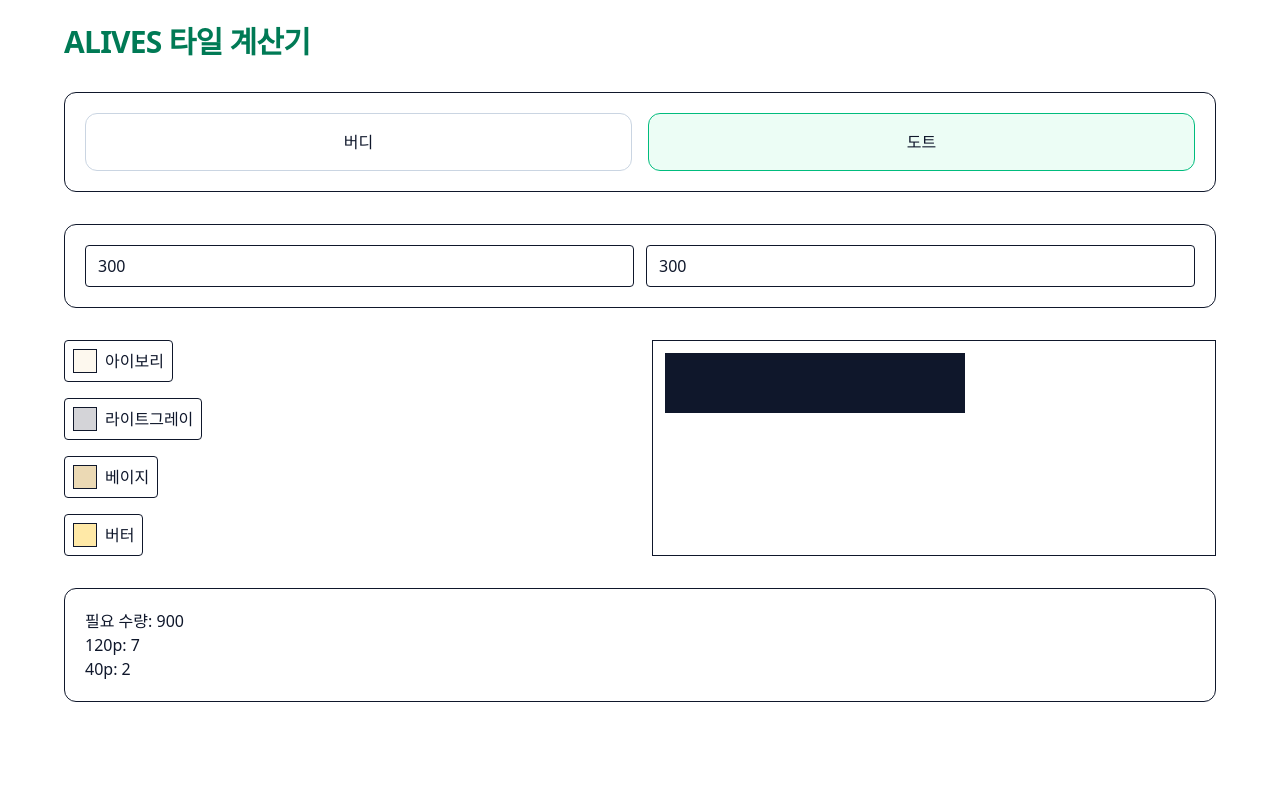
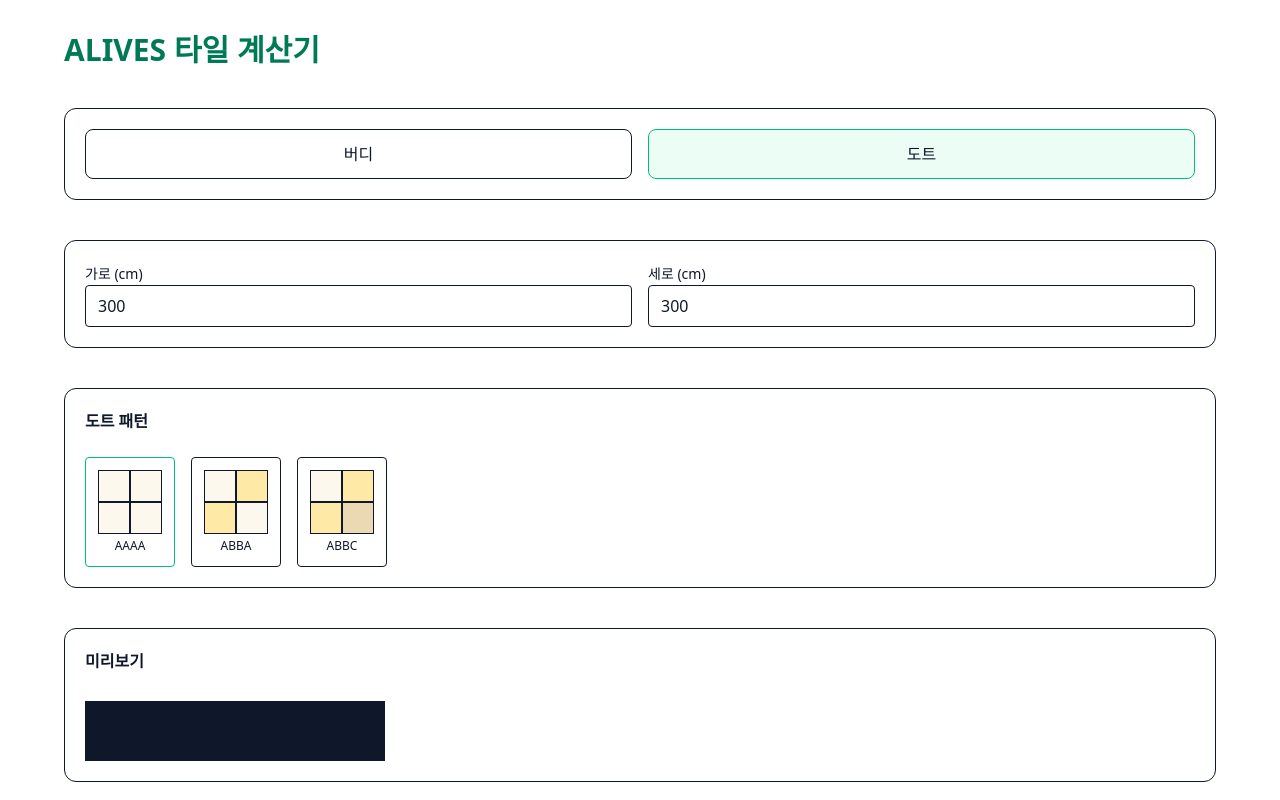
Before and after one commit to kimtwoo95-png/deck-tile-simulator-FINAL, a Next.js app: page / in a window 1280 px wide. Both pictures are taken after a click on the button "도트". Shown: the top 800 px of the page. Built offline with nearby package versions, Linux system fonts and the light colour scheme.

Commit message:
fix preview + dot colors to 4 + patterns

```diff
--- a/app/page.tsx
+++ b/app/page.tsx
@@ -2,82 +2,80 @@
 
 import { useState } from "react";
 
-/* --------------------------------------------
+/* =========================================================
    타입 정의
--------------------------------------------- */
+========================================================= */
 type ProductType = "buddy" | "dot";
+
 type BuddyColor = "ivory" | "lightgray" | "beige" | "butter";
 
-/** 🔥 도트 색상: 4색만 유지 */
 type DotColorKey = "ivory" | "lightgray" | "beige" | "butter";
+
 type DotPattern = "AAAA" | "ABBA" | "ABBC";
 
-/* --------------------------------------------
-   버디 색상
--------------------------------------------- */
-const buddyColorOptions: { key: BuddyColor; label: string; color: string }[] = [
+/* =========================================================
+   색상 옵션
+========================================================= */
+const buddyColorOptions = [
   { key: "ivory", label: "아이보리", color: "#FDF8EE" },
   { key: "lightgray", label: "라이트그레이", color: "#D4D4D8" },
   { key: "beige", label: "베이지", color: "#EBD9B4" },
   { key: "butter", label: "버터", color: "#FFE9A7" },
-];
+] as const;
 
-/* --------------------------------------------
-   도트 색상 (🔥 6 → 4)
--------------------------------------------- */
-const dotColorOptions: { key: DotColorKey; label: string; color: string }[] = [
+const dotColorOptions = [
   { key: "ivory", label: "아이보리", color: "#FDF8EE" },
   { key: "lightgray", label: "라이트그레이", color: "#D4D4D8" },
   { key: "beige", label: "베이지", color: "#EBD9B4" },
   { key: "butter", label: "버터", color: "#FFE9A7" },
-];
+] as const;
 
-/* --------------------------------------------
-   도트 패턴 (2×2)
--------------------------------------------- */
+/* =========================================================
+   도트 패턴 정의 (2×2)
+========================================================= */
 const dotPatternCells: Record<DotPattern, ("A" | "B" | "C")[]> = {
   AAAA: ["A", "A", "A", "A"],
   ABBA: ["A", "B", "B", "A"],
   ABBC: ["A", "B", "B", "C"],
 };
 
-/* --------------------------------------------
-   박스 계산 함수
--------------------------------------------- */
-function calcPacks(totalNeeded: number, packSizes: number[]) {
-  const sorted = [...packSizes].sort((a, b) => b - a);
-  const smallest = sorted[sorted.length - 1];
+/* =========================================================
+   박스 계산 로직
+========================================================= */
+function calcPacks(total: number, packs: number[]) {
+  const sorted = [...packs].sort((a, b) => b - a);
+  let remain = total;
+  const result: Record<number, number> = {};
 
-  const packCounts: Record<number, number> = {};
-  let remaining = totalNeeded;
-
-  for (const size of sorted) {
-    const count = Math.floor(remaining / size);
-    packCounts[size] = count;
-    remaining -= count * size;
+  for (const p of sorted) {
+    const count = Math.floor(remain / p);
+    result[p] = count;
+    remain -= count * p;
   }
 
-  if (remaining > 0) {
-    packCounts[smallest] = (packCounts[smallest] || 0) + 1;
+  if (remain > 0) {
+    const smallest = sorted[sorted.length - 1];
+    result[smallest] = (result[smallest] || 0) + 1;
   }
 
   const totalPieces = sorted.reduce(
-    (sum, size) => sum + size * (packCounts[size] || 0),
+    (sum, p) => sum + p * (result[p] || 0),
     0
   );
 
   return {
-    packCounts,
+    result,
     totalPieces,
-    leftover: totalPieces - totalNeeded,
+    leftover: totalPieces - total,
   };
 }
 
-/* --------------------------------------------
-   메인 컴포넌트
--------------------------------------------- */
+/* =========================================================
+   메인 페이지
+========================================================= */
 export default function Page() {
   const [productType, setProductType] = useState<ProductType>("buddy");
+
   const [widthCm, setWidthCm] = useState(300);
   const [heightCm, setHeightCm] = useState(300);
 
@@ -88,9 +86,9 @@
   const [dotColorB, setDotColorB] = useState<DotColorKey>("butter");
   const [dotColorC, setDotColorC] = useState<DotColorKey>("beige");
 
-  const maxPreviewTiles = 40;
-
-  /* 계산 */
+  /* =========================================================
+     계산
+  ========================================================= */
   const buddyX = Math.ceil(widthCm / 30);
   const buddyY = Math.ceil(heightCm / 30);
   const buddyNeeded = buddyX * buddyY;
@@ -101,48 +99,54 @@
   const dotNeeded = dotX * dotY;
   const dotPack = calcPacks(dotNeeded, [120, 40]);
 
-  const previewBuddyX = Math.min(buddyX, maxPreviewTiles);
-  const previewBuddyY = Math.min(buddyY, maxPreviewTiles);
-  const previewDotX = Math.min(dotX, maxPreviewTiles);
-  const previewDotY = Math.min(dotY, maxPreviewTiles);
+  const previewLimit = 40;
+  const previewBuddyX = Math.min(buddyX, previewLimit);
+  const previewBuddyY = Math.min(buddyY, previewLimit);
+  const previewDotX = Math.min(dotX, previewLimit);
+  const previewDotY = Math.min(dotY, previewLimit);
 
-  const colorMap: Record<DotColorKey, string> = Object.fromEntries(
-    dotColorOptions.map((c) => [c.key, c.color])
-  ) as Record<DotColorKey, string>;
+  const dotColorMap: Record<DotColorKey, string> = {
+    ivory: "#FDF8EE",
+    lightgray: "#D4D4D8",
+    beige: "#EBD9B4",
+    butter: "#FFE9A7",
+  };
 
-  const getDotColor = (symbol: "A" | "B" | "C") =>
-    symbol === "A"
-      ? colorMap[dotColorA]
-      : symbol === "B"
-      ? colorMap[dotColorB]
-      : colorMap[dotColorC];
+  const getDotColor = (symbol: "A" | "B" | "C") => {
+    if (symbol === "A") return dotColorMap[dotColorA];
+    if (symbol === "B") return dotColorMap[dotColorB];
+    return dotColorMap[dotColorC];
+  };
 
+  /* =========================================================
+     UI
+  ========================================================= */
   return (
-    <div className="min-h-screen bg-white px-4 py-6 text-slate-900">
-      <div className="max-w-6xl mx-auto space-y-8">
-        <h1 className="text-3xl font-black tracking-tight text-emerald-700">
+    <div className="min-h-screen bg-white px-6 py-8 text-slate-900">
+      <div className="max-w-6xl mx-auto space-y-10">
+        <h1 className="text-3xl font-black text-emerald-700">
           ALIVES 타일 계산기
         </h1>
 
-        {/* 1. 데크타일 선택 */}
+        {/* 타일 종류 */}
         <section className="border rounded-xl p-5">
-          <div className="grid grid-cols-2 gap-4">
+          <div className="flex gap-4">
             <button
               onClick={() => setProductType("buddy")}
-              className={`border rounded-xl p-4 ${
+              className={`flex-1 border rounded-lg py-3 ${
                 productType === "buddy"
-                  ? "border-emerald-500 bg-emerald-50"
-                  : "border-slate-300"
+                  ? "bg-emerald-50 border-emerald-500"
+                  : ""
               }`}
             >
               버디
             </button>
             <button
               onClick={() => setProductType("dot")}
-              className={`border rounded-xl p-4 ${
+              className={`flex-1 border rounded-lg py-3 ${
                 productType === "dot"
-                  ? "border-emerald-500 bg-emerald-50"
-                  : "border-slate-300"
+                  ? "bg-emerald-50 border-emerald-500"
+                  : ""
               }`}
             >
               도트
@@ -150,66 +154,68 @@
           </div>
         </section>
 
-        {/* 2. 사이즈 입력 */}
+        {/* 공간 입력 */}
         <section className="border rounded-xl p-5">
-          <div className="flex gap-3">
+          <div className="flex gap-4">
+            <div className="flex-1">
+              <label className="text-sm">가로 (cm)</label>
               <input
                 type="number"
                 value={widthCm}
-              onChange={(e) => setWidthCm(Number(e.target.value))}
-              className="border px-3 py-2 rounded w-full"
+                onChange={(e) => setWidthCm(+e.target.value)}
+                className="w-full border rounded px-3 py-2"
               />
+            </div>
+            <div className="flex-1">
+              <label className="text-sm">세로 (cm)</label>
               <input
                 type="number"
                 value={heightCm}
-              onChange={(e) => setHeightCm(Number(e.target.value))}
-              className="border px-3 py-2 rounded w-full"
+                onChange={(e) => setHeightCm(+e.target.value)}
+                className="w-full border rounded px-3 py-2"
               />
+            </div>
           </div>
         </section>
 
-        {/* 3. 옵션 + 미리보기 */}
-        <section className="grid grid-cols-1 md:grid-cols-2 gap-6">
-          {/* 옵션 */}
-          <div className="space-y-4">
-            {productType === "buddy" &&
-              buddyColorOptions.map((c) => (
+        {/* 도트 옵션 */}
+        {productType === "dot" && (
+          <section className="border rounded-xl p-5 space-y-6">
+            <h2 className="font-bold">도트 패턴</h2>
+            <div className="flex gap-4">
+              {(["AAAA", "ABBA", "ABBC"] as DotPattern[]).map((p) => (
                 <button
-                  key={c.key}
-                  onClick={() => setBuddyColor(c.key)}
-                  className="flex gap-2 items-center border p-2 rounded"
+                  key={p}
+                  onClick={() => setDotPattern(p)}
+                  className={`border p-3 rounded ${
+                    dotPattern === p ? "border-emerald-500" : ""
+                  }`}
                 >
+                  <div className="grid grid-cols-2">
+                    {dotPatternCells[p].map((s, i) => (
                       <div
-                    className="w-6 h-6 border"
-                    style={{ backgroundColor: c.color }}
+                        key={i}
+                        className="w-8 h-8 border"
+                        style={{ backgroundColor: getDotColor(s) }}
                       />
-                  {c.label}
-                </button>
                     ))}
-
-            {productType === "dot" &&
-              dotColorOptions.map((c) => (
-                <button
-                  key={c.key}
-                  onClick={() => setDotColorA(c.key)}
-                  className="flex gap-2 items-center border p-2 rounded"
-                >
-                  <div
-                    className="w-6 h-6 border"
-                    style={{ backgroundColor: c.color }}
-                  />
-                  {c.label}
+                  </div>
+                  <div className="text-xs mt-1 text-center">{p}</div>
                 </button>
               ))}
             </div>
+          </section>
+        )}
 
         {/* 미리보기 */}
-          <div className="border p-3 overflow-auto">
+        <section className="border rounded-xl p-5">
+          <h2 className="font-bold mb-3">미리보기</h2>
+
           {productType === "buddy" && (
             <div
-                className="grid"
+              className="inline-grid"
               style={{
-                  gridTemplateColumns: `repeat(${previewBuddyX}, 20px)`,
+                gridTemplateColumns: `repeat(${previewBuddyX}, 18px)`,
               }}
             >
               {Array.from({ length: previewBuddyX * previewBuddyY }).map(
@@ -220,7 +226,7 @@
                     style={{
                       backgroundColor:
                         buddyColorOptions.find(
-                            (b) => b.key === buddyColor
+                          (c) => c.key === buddyColor
                         )?.color,
                     }}
                   />
@@ -231,13 +237,12 @@
 
           {productType === "dot" && (
             <div
-                className="grid"
+              className="inline-grid"
               style={{
                 gridTemplateColumns: `repeat(${previewDotX}, 10px)`,
               }}
             >
-                {Array.from({ length: previewDotX * previewDotY }).map(
-                  (_, i) => {
+              {Array.from({ length: previewDotX * previewDotY }).map((_, i) => {
                 const x = i % previewDotX;
                 const y = Math.floor(i / previewDotX);
                 const idx = (y % 2) * 2 + (x % 2);
@@ -249,29 +254,27 @@
                     style={{ backgroundColor: getDotColor(symbol) }}
                   />
                 );
-                  }
-                )}
+              })}
             </div>
           )}
-          </div>
         </section>
 
-        {/* 4. 결과 */}
+        {/* 결과 */}
         <section className="border rounded-xl p-5">
           {productType === "buddy" && (
             <>
-              <div>필요 수량: {buddyNeeded}</div>
-              <div>36p: {buddyPack.packCounts[36] || 0}</div>
-              <div>9p: {buddyPack.packCounts[9] || 0}</div>
-              <div>2p: {buddyPack.packCounts[2] || 0}</div>
+              <div>필요 장수: {buddyNeeded}</div>
+              <div>36p: {buddyPack.result[36] || 0}</div>
+              <div>9p: {buddyPack.result[9] || 0}</div>
+              <div>2p: {buddyPack.result[2] || 0}</div>
             </>
           )}
 
           {productType === "dot" && (
             <>
               <div>필요 수량: {dotNeeded}</div>
-              <div>120p: {dotPack.packCounts[120] || 0}</div>
-              <div>40p: {dotPack.packCounts[40] || 0}</div>
+              <div>120p: {dotPack.result[120] || 0}</div>
+              <div>40p: {dotPack.result[40] || 0}</div>
             </>
           )}
         </section>
```
Lines whose indentation alone changed are shown as unchanged.
